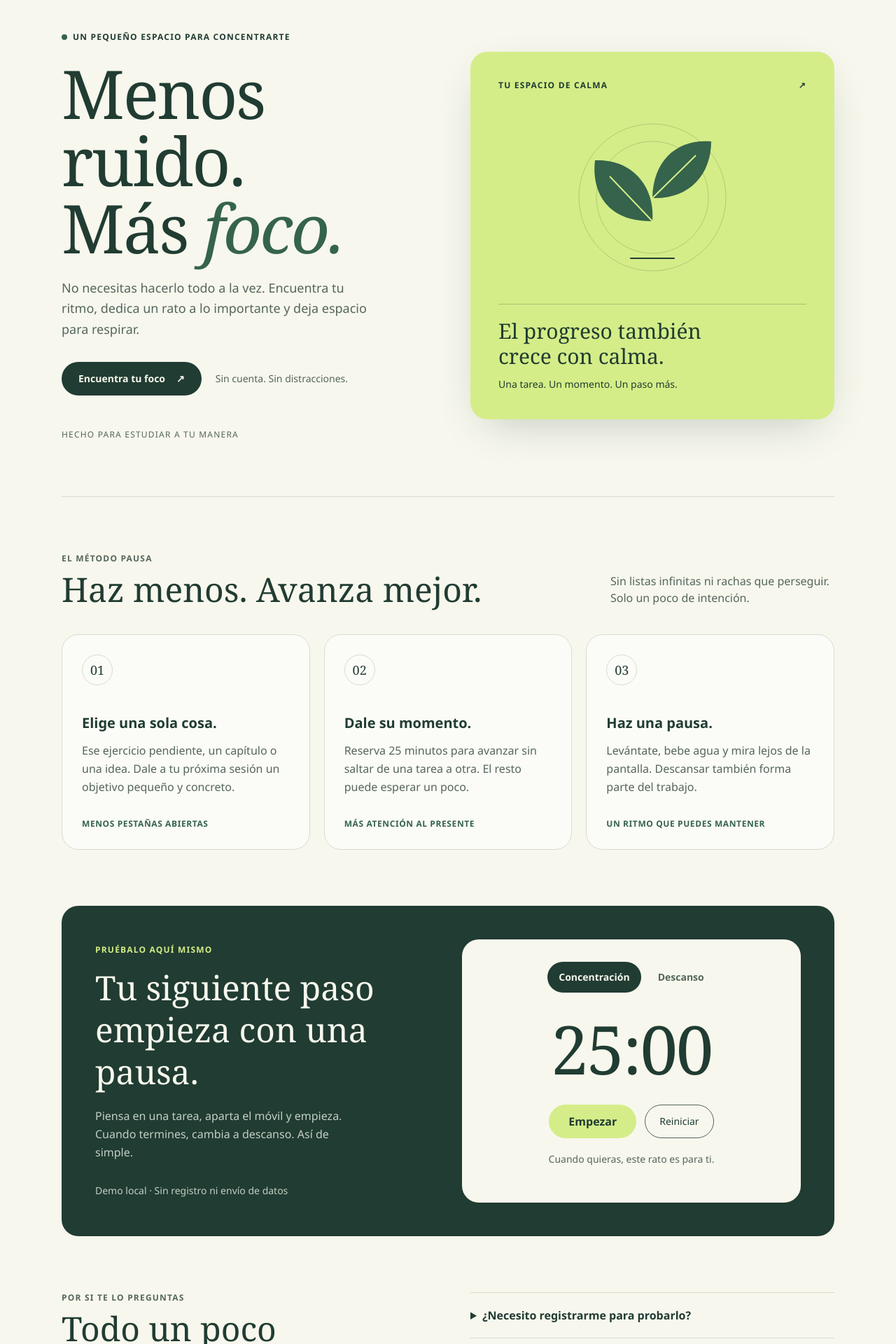
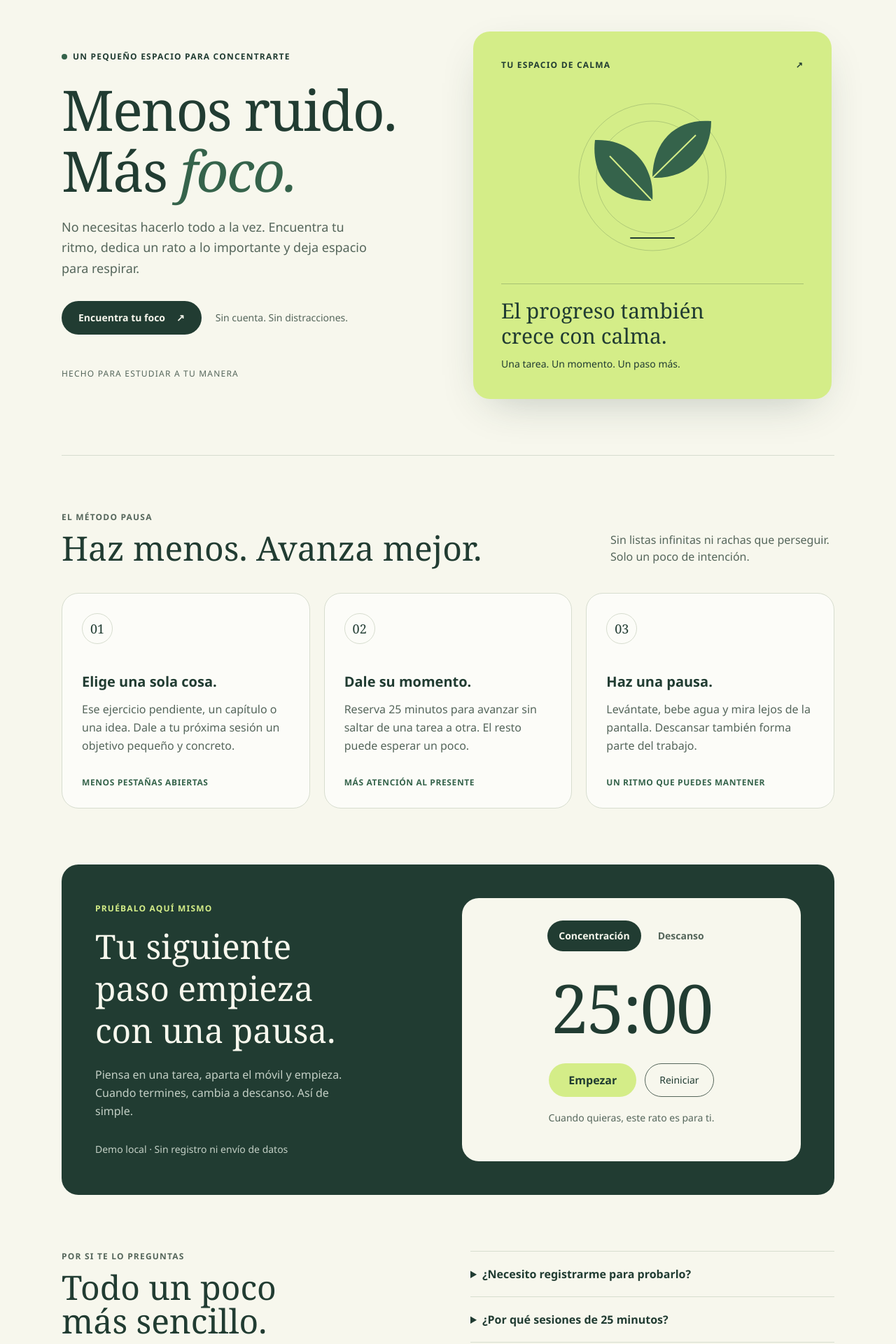
Before and after one commit to Buzo500/mision5, a React (Vite) app: page / in a window 1280 px wide. Shown: the part 120-2040 px from the top of the page at 70% size. Built offline with nearby package versions, Linux system fonts and the light colour scheme.

Commit message:
fix: unificar tokens y mejorar composición responsive

```diff
--- a/src/components/ActionLink.jsx
+++ b/src/components/ActionLink.jsx
@@ -2,7 +2,7 @@ export default function ActionLink({ href, children }) {
   return (
     <a
       href={href}
-      className="inline-flex min-h-12 items-center justify-center gap-4 rounded-full bg-ink px-6 py-3 text-sm font-semibold text-paper transition-colors hover:bg-moss dark:bg-leaf dark:text-ink dark:hover:bg-white"
+      className="inline-flex min-h-12 items-center justify-center gap-4 rounded-full bg-ink px-6 py-3 text-sm font-semibold text-paper transition-colors hover:bg-moss dark:bg-leaf dark:text-ink dark:hover:bg-leaf-hover"
     >
       {children}
       <span aria-hidden="true">↗</span>
--- a/src/components/FocusDemo.jsx
+++ b/src/components/FocusDemo.jsx
@@ -59,16 +59,14 @@ export default function FocusDemo() {
       className="grid items-center gap-10 rounded-card bg-ink p-6 text-paper md:p-12 lg:grid-cols-2 dark:bg-panel"
     >
       <div>
-        <p className="mb-4 text-xs font-bold tracking-widest uppercase text-leaf">
+        <p className="mb-4 text-xs font-bold tracking-widest text-leaf uppercase">
           Pruébalo aquí mismo
         </p>
         <h2
           id="demo-title"
-          className="font-display text-4xl leading-tight md:text-5xl"
+          className="max-w-sm font-display text-4xl leading-tight text-balance md:text-5xl"
         >
-          Tu siguiente paso
-          <br />
-          empieza con una pausa.
+          Tu siguiente paso empieza con una pausa.
         </h2>
         <p className="mt-5 max-w-sm leading-relaxed text-mist">
           Piensa en una tarea, aparta el móvil y empieza. Cuando termines,
@@ -108,7 +106,7 @@ export default function FocusDemo() {
             type="button"
             disabled={remaining === 0}
             onClick={toggleTimer}
-            className="min-h-12 rounded-full bg-leaf px-7 font-semibold text-ink hover:bg-leaf/80 disabled:cursor-not-allowed disabled:opacity-50"
+            className="min-h-12 rounded-full bg-leaf px-7 font-semibold text-ink hover:bg-leaf-hover disabled:cursor-not-allowed disabled:opacity-50"
           >
             {running ? 'Pausar' : 'Empezar'}
           </button>
--- a/src/components/Hero.jsx
+++ b/src/components/Hero.jsx
@@ -2,16 +2,15 @@ import ActionLink from './ActionLink'
 
 export default function Hero() {
   return (
-    <section className="grid items-center gap-12 py-14 md:py-20 lg:grid-cols-2 lg:gap-16">
+    <section className="grid items-center gap-10 py-section md:grid-cols-2 md:gap-8 md:py-section-wide lg:gap-16">
       <div className="motion-safe:animate-enter">
         <p className="mb-6 flex items-center gap-2 text-xs font-bold tracking-widest uppercase">
           <span className="size-2 rounded-full bg-moss dark:bg-leaf" />
           Un pequeño espacio para concentrarte
         </p>
-        <h1 className="font-display text-6xl leading-none tracking-tight md:text-7xl xl:text-8xl">
-          Menos ruido.
-          <br />
-          Más <em className="font-normal text-moss dark:text-leaf">foco.</em>
+        <h1 className="max-w-lg font-display text-hero tracking-tight text-balance md:text-hero-tablet xl:text-hero-desktop">
+          Menos ruido. Más{' '}
+          <em className="font-normal text-moss dark:text-leaf">foco.</em>
         </h1>
         <p className="mt-6 max-w-md text-lg leading-relaxed text-muted dark:text-mist">
           No necesitas hacerlo todo a la vez. Encuentra tu ritmo, dedica un rato
@@ -23,11 +22,11 @@ export default function Hero() {
             Sin cuenta. Sin distracciones.
           </span>
         </div>
-        <p className="mt-12 text-xs tracking-widest uppercase text-muted dark:text-mist">
+        <p className="mt-12 text-xs tracking-widest text-muted uppercase dark:text-mist">
           Hecho para estudiar a tu manera
         </p>
       </div>
-      <div className="rounded-card bg-leaf p-6 text-ink shadow-card md:p-10 motion-safe:animate-enter">
+      <div className="w-full max-w-lg justify-self-center rounded-card bg-leaf p-6 text-ink shadow-card motion-safe:animate-enter lg:p-10 dark:bg-panel dark:text-paper">
         <div className="flex items-center justify-between text-xs font-semibold tracking-widest uppercase">
           <span>Tu espacio de calma</span>
           <span aria-hidden="true">↗</span>
@@ -50,11 +49,11 @@ export default function Hero() {
             />
             <path
               d="M160 207V105M160 154C92 155 73 109 78 67C129 65 164 102 160 154ZM160 121C161 65 197 36 244 40C244 88 212 123 160 121Z"
-              fill="#35634b"
+              className="fill-moss dark:fill-leaf"
             />
             <path
               d="M160 154L99 90M160 121L222 60"
-              stroke="#d4ed88"
+              className="stroke-leaf dark:stroke-panel"
               strokeWidth="2"
             />
             <path
@@ -65,11 +64,9 @@ export default function Hero() {
             />
           </svg>
         </div>
-        <div className="border-t border-ink/25 pt-5">
-          <p className="font-display text-3xl">
-            El progreso también
-            <br />
-            crece con calma.
+        <div className="border-t border-ink/25 pt-5 dark:border-mist/30">
+          <p className="max-w-xs font-display text-3xl text-balance">
+            El progreso también crece con calma.
           </p>
           <p className="mt-3 text-sm">Una tarea. Un momento. Un paso más.</p>
         </div>
--- a/src/components/Method.jsx
+++ b/src/components/Method.jsx
@@ -27,11 +27,11 @@ export default function Method() {
     <section
       id="metodo"
       aria-labelledby="method-title"
-      className="border-t border-line py-16 md:py-20 dark:border-mist/20"
+      className="border-t border-line py-section md:py-section-wide dark:border-mist/20"
     >
       <div className="mb-10 flex flex-col justify-between gap-4 md:flex-row md:items-end">
         <div>
-          <p className="mb-3 text-xs font-bold tracking-widest uppercase text-muted dark:text-mist">
+          <p className="mb-3 text-xs font-bold tracking-widest text-muted uppercase dark:text-mist">
             El método Pausa
           </p>
           <h2 id="method-title" className="font-display text-4xl md:text-5xl">
@@ -47,7 +47,7 @@ export default function Method() {
         {steps.map(({ number, title, description, detail }) => (
           <li
             key={number}
-            className="rounded-card border border-line bg-white/60 p-7 dark:border-mist/20 dark:bg-panel"
+            className="rounded-card border border-line bg-surface p-7 dark:border-mist/20 dark:bg-panel"
           >
             <span className="mb-10 inline-flex size-11 items-center justify-center rounded-full border border-line font-display text-lg dark:border-mist/40">
               {number}
--- a/src/components/Questions.jsx
+++ b/src/components/Questions.jsx
@@ -26,23 +26,24 @@ export default function Questions() {
     <section
       id="preguntas"
       aria-labelledby="questions-title"
-      className="grid gap-8 py-16 md:py-20 lg:grid-cols-2 lg:gap-16"
+      className="grid gap-8 py-section md:py-section-wide lg:grid-cols-2 lg:gap-16"
     >
       <div>
-        <p className="mb-3 text-xs font-bold tracking-widest uppercase text-muted dark:text-mist">
+        <p className="mb-3 text-xs font-bold tracking-widest text-muted uppercase dark:text-mist">
           Por si te lo preguntas
         </p>
-        <h2 id="questions-title" className="font-display text-4xl md:text-5xl">
-          Todo un poco
-          <br />
-          más sencillo.
+        <h2
+          id="questions-title"
+          className="max-w-sm font-display text-4xl text-balance md:text-5xl"
+        >
+          Todo un poco más sencillo.
         </h2>
       </div>
       <div className="border-t border-line dark:border-mist/20">
         {questions.map(({ question, answer }) => (
           <details
             key={question}
-            className="group border-b border-line py-2 dark:border-mist/20"
+            className="border-b border-line py-2 dark:border-mist/20"
           >
             <summary className="min-h-12 py-3 font-semibold">
               {question}
--- a/src/index.css
+++ b/src/index.css
@@ -12,8 +12,18 @@
   --color-night: #14251f;
   --color-panel: #21382e;
   --color-mist: #c3cfc5;
+  --color-surface: #fcfcf8;
+  --color-leaf-hover: #e5f5bc;
   --font-sans: 'Segoe UI', Arial, sans-serif;
   --font-display: Georgia, 'Times New Roman', serif;
+  --text-hero: 3rem;
+  --text-hero--line-height: 1.08;
+  --text-hero-tablet: 3.5rem;
+  --text-hero-tablet--line-height: 1.08;
+  --text-hero-desktop: 5rem;
+  --text-hero-desktop--line-height: 1.08;
+  --spacing-section: 4rem;
+  --spacing-section-wide: 5rem;
   --radius-card: 1.5rem;
   --shadow-card: 0 20px 60px -24px rgb(33 60 50 / 30%);
   --animate-enter: enter 600ms ease-out both;
```
